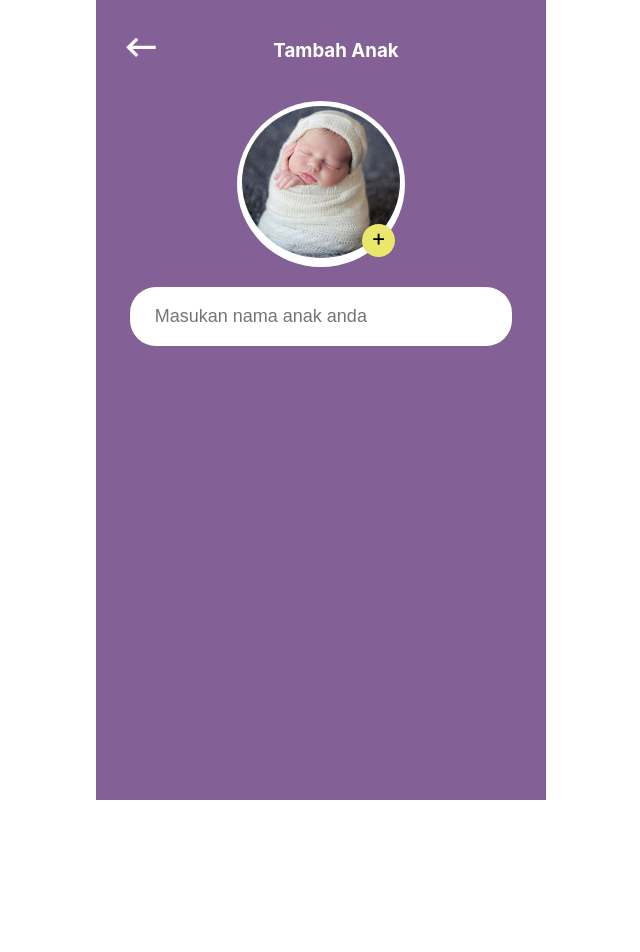
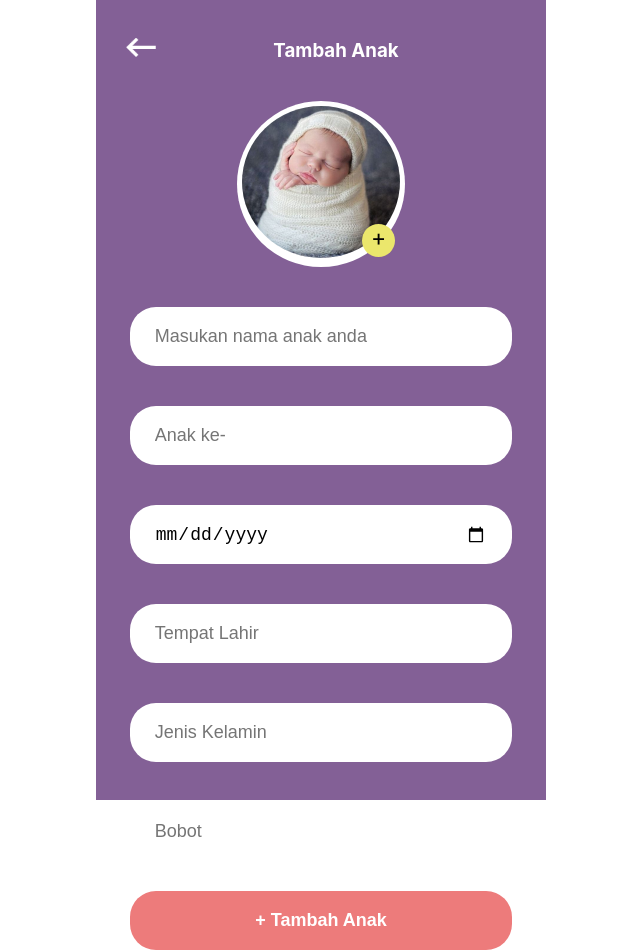
Before and after one commit to SiKecilKuat/frontend, a React (Create React App) app: page /create in a window 1280 px wide. Shown: the top 952 px of the page, without its empty margins (319-959 px from the left). Before the commit the page ends 800 px from the top, so only its background shows below. Built offline with nearby package versions, Linux system fonts and the light colour scheme.

Commit message:
add create page

```diff
--- a/src/pages/Create.jsx
+++ b/src/pages/Create.jsx
@@ -1,15 +1,28 @@
 import { NavLink } from "react-router-dom"
 import NavTop from "../components/NavTop"
-import InputText from "../components/InputText"
+import Input from "../components/Input"
 import PhotoPicker from "../components/PhotoPicker"
+import Button from "../components/Button"
+
 export default function Create(){
     return (
         <div>
             <NavTop title="Tambah Anak"/>
 
+            <PhotoPicker/>
 
-            <PhotoPicker/>
-            <InputText name="name" placeholder="Masukan nama anak anda"/>
+            <br />
+            <Input name="name" placeholder="Masukan nama anak anda"/>
+            <Input name="anakke" placeholder="Anak ke-"/>
+            <Input name="tgllahir" placeholder="Tanggal Lahir" type="date"/>
+            <Input name="tempatlahir" placeholder="Tempat Lahir"/>
+            <Input name="gender" placeholder="Jenis Kelamin"/>
+            <Input name="bobot" placeholder="Bobot"/>
+            <Button  placeholder={"+ Tambah Anak"} click={clicked} mode="main"/>
         </div>
     )
 }
+
+function clicked(params) {
+    alert("clicked")
+}
```
